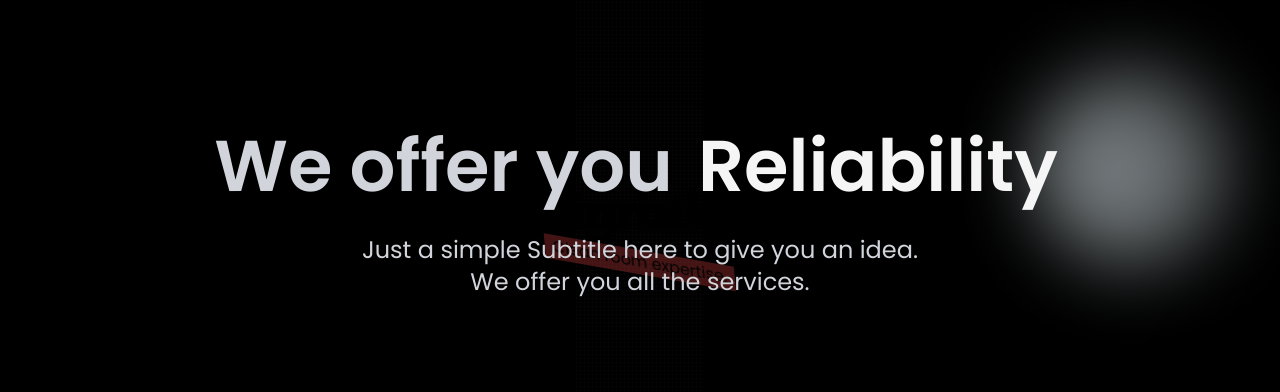
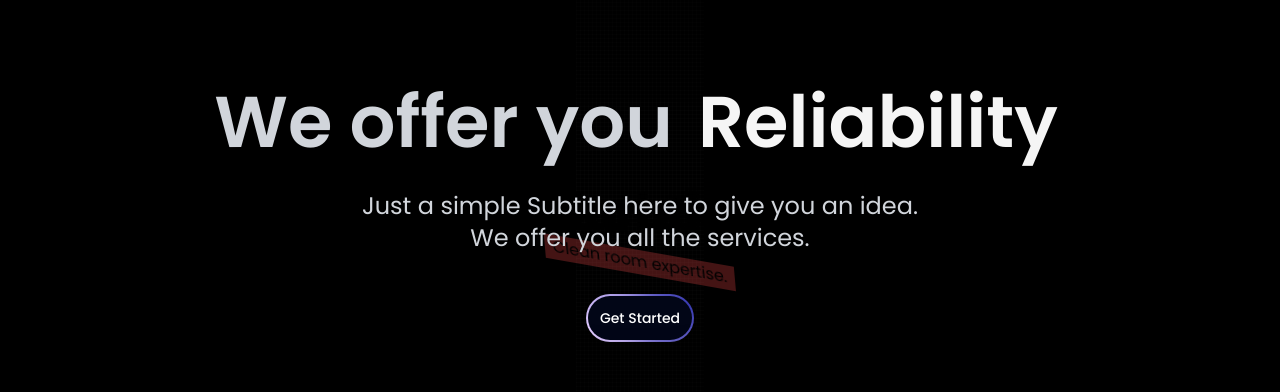
Before and after one commit to faznaa/royalintl, a React (Create React App) app: page / in a window 1280 px wide. Shown: the part 186-578 px from the top of the page. Built offline with nearby package versions, Linux system fonts and the light colour scheme; a web font is replaced by a local one.

Commit message:
added CTA btn

```diff
--- a/src/components/GridBackground/index.tsx
+++ b/src/components/GridBackground/index.tsx
@@ -4,6 +4,7 @@ import { FlipWords } from "../FlipWords";
 import { cubicBezier, motion, useAnimation } from "framer-motion";
 import { useEffect } from "react";
 import PathAnimationTest from "components/PathAnimationTest";
+import BorderMagicBtn from "components/ui/BorderMagicBtn";
 
 const Circles = () => {
   return (
@@ -128,7 +129,7 @@ const Path2 = () => {
      L 520 0
      "
   stroke="url(#blueGradient)"
-  strokeWidth="2"
+  strokeWidth="1.5"
   strokeLinecap="round"
   fill="none"
   opacity={0.8}
@@ -149,7 +150,7 @@ const Path4 = () => {
      L 1600 240
      "
   stroke="url(#pinkGradient)"
-  strokeWidth="2"
+  strokeWidth="1"
   strokeLinecap="round"
   fill="none"
   opacity={0.8}
@@ -170,7 +171,7 @@ const Path3 = () => {
      L 0 300
      "
   stroke="url(#orangeGradient)"
-  strokeWidth="2"
+  strokeWidth="1.3"
   strokeLinecap="round"
   fill="none"
   opacity={0.8}
@@ -190,11 +191,11 @@ export default function GridBackground() {
       <div className="absolute pointer-events-none z-20 inset-0 flex items-center justify-center bg-black [mask-image:radial-gradient(ellipse_at_center,transparent_20%,black)]"></div>
 
            {/* A circular blur effect / shadow around the globe */}
-      <motion.div className="absolute w-48 h-48 z-10 left-3/4 top-1/4 ml-20 mt-14 blur-2xl bg-[#C5D0D4] rounded-full"
+      {/* <motion.div className="absolute w-48 h-48 z-10 left-3/4 top-1/4 ml-20 mt-14 blur-2xl bg-[#C5D0D4] rounded-full"
       initial={{ opacity: 0 }}
       animate={{ opacity: 1 }}
       transition={{ duration: 2 }}
-      />
+      /> */}
 
       <div className="absolute w-screen h-screen">
   <svg className="w-full h-full" viewBox={`0 0 ${window.innerWidth} ${window.innerHeight}`} xmlns="http://www.w3.org/2000/svg">
@@ -271,6 +272,9 @@ export default function GridBackground() {
      <p className="text-xl sm:text-2xl text-center mt-8  relative z-20 text-gray-300 ">
        Just a simple Subtitle here to give you an idea.<br/> We offer you all the services.
      </p>
+     <div className="w-full flex justify-center mt-10">
+     <BorderMagicBtn >Get Started</BorderMagicBtn>
+     </div>
      <motion.svg xmlns="http://www.w3.org/2000/svg" fill="none" viewBox="0 0 24 24" stroke-width="1.5" stroke="gray"
 
     className="animate-bounce  w-12 h-12 rounded-full fixed z-20 top-3/4 left-1/2 transform -translate-x-1/2 -translate-y-1/2 mt-32">
--- /dev/null
+++ b/src/components/ui/BorderMagicBtn/index.tsx
@@ -0,0 +1,13 @@
+import React from 'react'
+
+export default function BorderMagicBtn({props,children}:any) {
+  return (
+    <button className="relative inline-flex h-12 overflow-hidden rounded-full p-[2px] focus:outline-none focus:ring-2 focus:ring-slate-400 focus:ring-offset-2 focus:ring-offset-slate-50"
+    {...props}>
+    <span className="absolute inset-[-1000%] animate-[spin_2s_linear_infinite] bg-[conic-gradient(from_90deg_at_50%_50%,#E2CBFF_0%,#393BB2_50%,#E2CBFF_100%)]" />
+    <span className="inline-flex h-full w-full cursor-pointer items-center justify-center rounded-full bg-slate-950 px-3 py-1 text-sm font-medium text-white backdrop-blur-3xl">
+      {children}
+    </span>
+  </button>
+  )
+}
```
